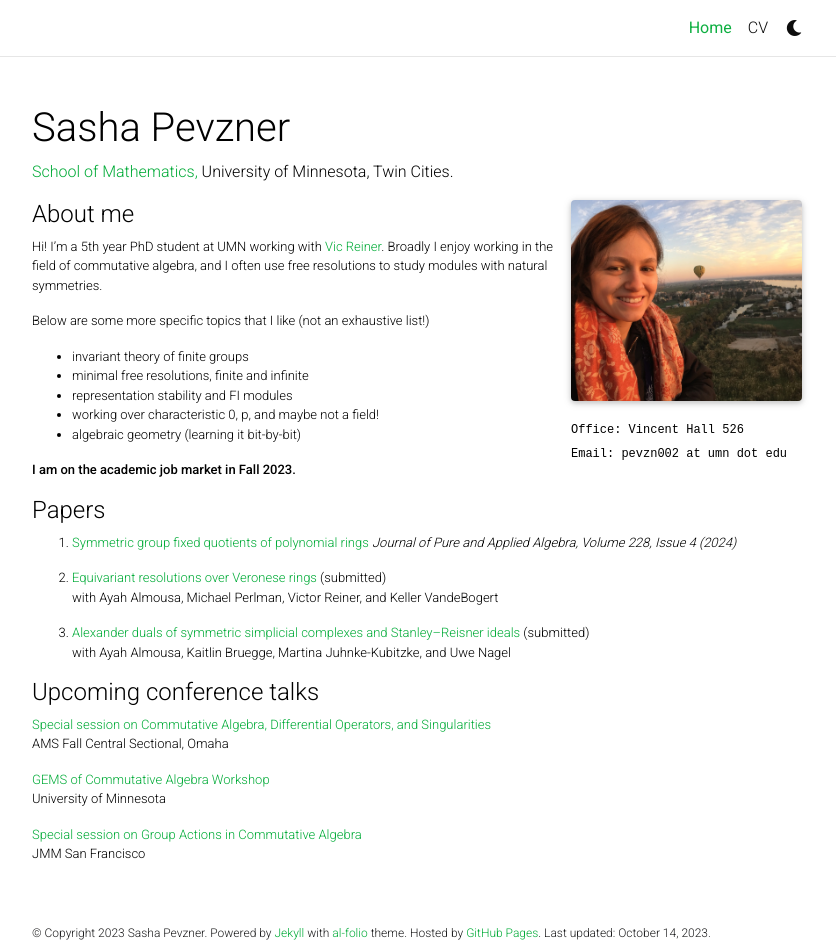
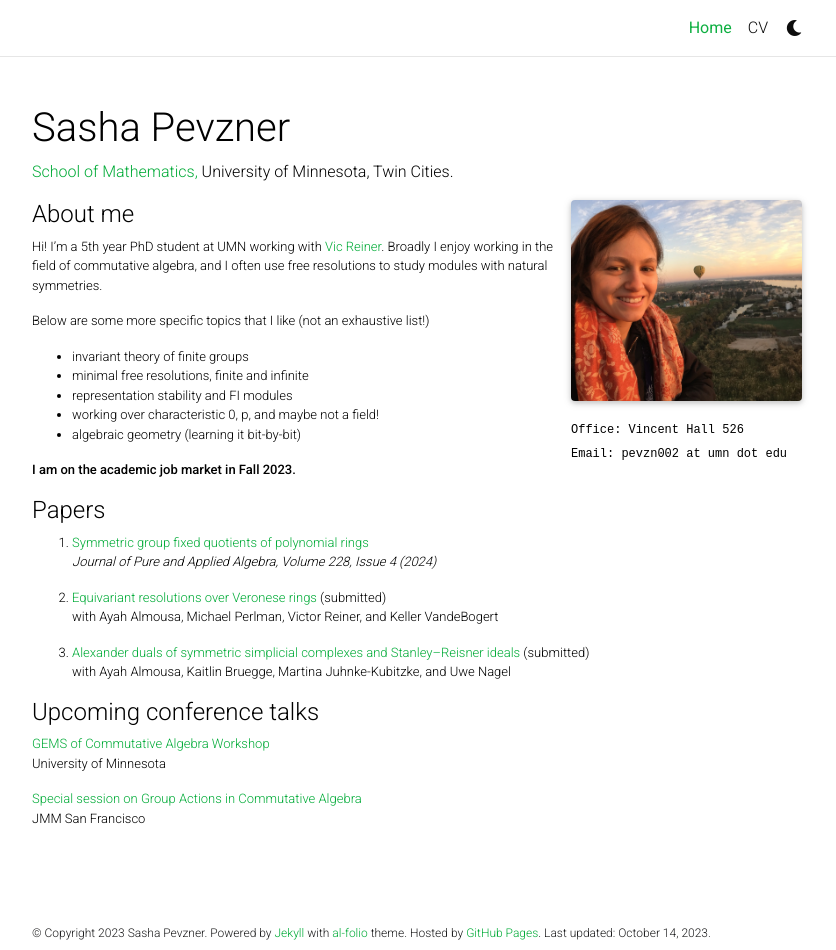
Before and after one commit to sashapevzner/sashapevzner.github.io, a Jekyll site: the page built from _pages/about.md, in a window 1280 px wide and 950 px high. Shown: the whole window, without its empty margins (223-1059 px from the left). Built offline with Jekyll 4.4.1, drawn with Linux system fonts in a browser that asks for light colours; full-size pictures stand in for the smaller copies a plugin makes; comment, search, counter and statistics services are not loaded; a style sheet for code colours, icons or effects is not loaded.

Commit message:
Update about.md

```diff
--- a/_pages/about.md
+++ b/_pages/about.md
@@ -32,7 +32,7 @@ Below are some more specific topics that I like (not an exhaustive list!)
 
 #### Papers
 
-1. [Symmetric group fixed quotients of polynomial rings](https://arxiv.org/abs/2301.13377)
+1. [Symmetric group fixed quotients of polynomial rings](https://arxiv.org/abs/2301.13377) <br>
 *Journal of Pure and Applied Algebra, Volume 228, Issue 4 (2024)*
 
 2. [Equivariant resolutions over Veronese rings](https://arxiv.org/abs/2210.16342) (submitted)
@@ -43,9 +43,6 @@ with Ayah Almousa, Kaitlin Bruegge, Martina Juhnke-Kubitzke, and Uwe Nagel
 
 #### Upcoming conference talks
 
-[Special session on Commutative Algebra, Differential Operators, and Singularities](http://www.ams.org/meetings/sectional/2307_program_ss11.html#title) <br>
-AMS Fall Central Sectional, Omaha
-
 [GEMS of Commutative Algebra Workshop](https://sites.google.com/tamu.edu/gems-of-ca-2023/home) <br>
 University of Minnesota
 
```
